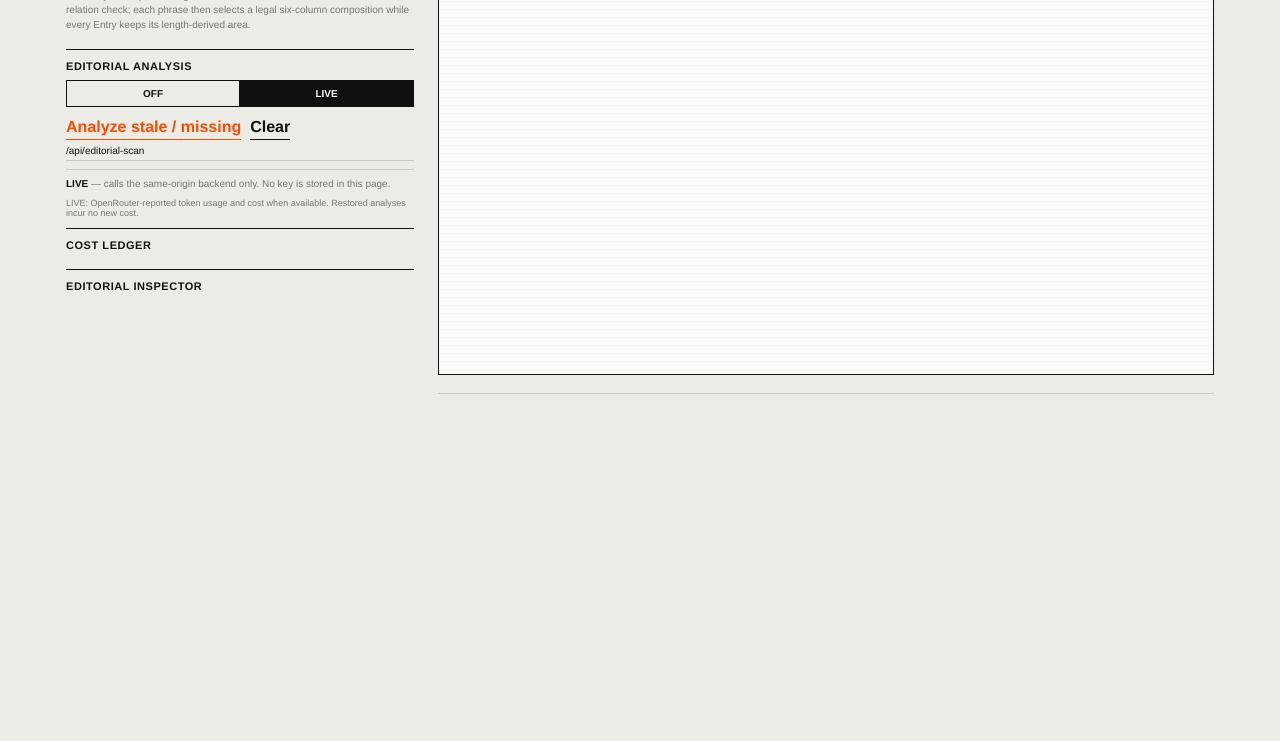
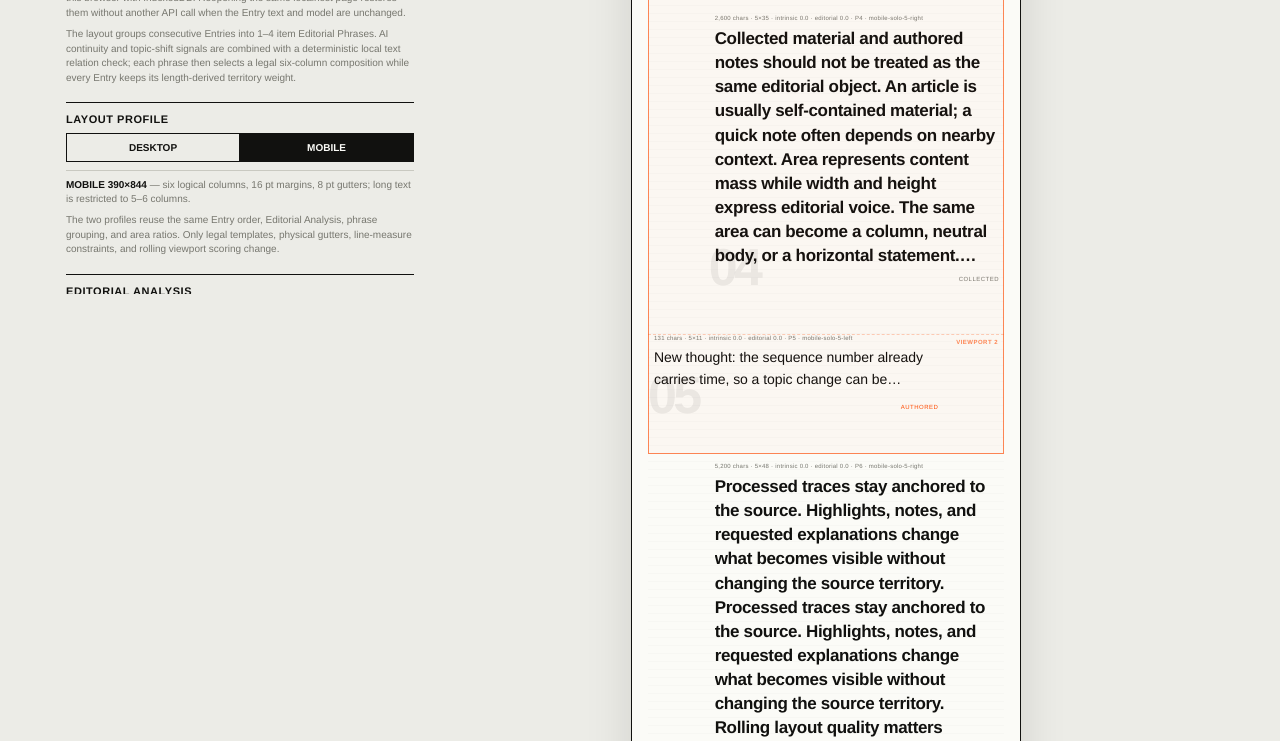
Before and after one commit to adxrgh/test, a website: page typeblock-editorial-ai-lab/index.html in a window 1280 px wide. Shown: the part 604-1345 px from the top of the page. Before the commit the page ends 1022 px from the top, so only its background shows below. Drawn offline with Linux system fonts and the light colour scheme; no server answers.

Commit message:
Expose desktop and 390x844 mobile layout profiles

```diff
--- a/typeblock-editorial-ai-lab/index.html
+++ b/typeblock-editorial-ai-lab/index.html
@@ -5,7 +5,7 @@
 <link rel="stylesheet" href="style.css">
 <link rel="stylesheet" href="phrase-layout.css">
 <div class="app" id="app">
-<header class="head"><h1>TypeBlock<br>Editorial AI Lab</h1><small>local data → editorial scan → phrase layout</small></header>
+<header class="head"><h1>TypeBlock<br>Editorial AI Lab</h1><small>local data → editorial scan → responsive phrase layout</small></header>
 <aside class="side">
   <section class="p"><h2>Dataset</h2>
     <div class="row"><input id="dataFile" type="file" accept=".json,application/json"><a href="data-template.json" download>JSON template</a></div>
@@ -15,7 +15,15 @@
     <div class="row"><button id="apply">Apply text</button><button id="reset">Reset sample</button></div>
     <p>Fudebam import reads only <code>entries[]</code>: <code>content</code>, <code>createdAt</code>, and <code>captureOrigin</code>. Records with <code>hiddenAt</code> or <code>mergedIntoEntryID</code> are excluded. Annotations, revisions, and AI review sessions remain sidecars rather than becoming Layout Entries. The newest 10 active Entries are selected, then placed oldest → newest.</p>
     <p>The selected 10-entry snapshot and its Editorial Analysis are stored locally in this browser with IndexedDB. Reopening the same localhost page restores them without another API call when the Entry text and model are unchanged.</p>
-    <p>The layout now groups consecutive Entries into 1–4 item Editorial Phrases. AI continuity and topic-shift signals are combined with a deterministic local text relation check; each phrase then selects a legal six-column composition while every Entry keeps its length-derived area.</p>
+    <p>The layout groups consecutive Entries into 1–4 item Editorial Phrases. AI continuity and topic-shift signals are combined with a deterministic local text relation check; each phrase then selects a legal six-column composition while every Entry keeps its length-derived territory weight.</p>
+  </section>
+  <section class="p"><h2>Layout profile</h2>
+    <div class="profile-switch">
+      <button data-layout-profile="desktop" aria-pressed="false">DESKTOP</button>
+      <button data-layout-profile="mobile" class="on" aria-pressed="true">MOBILE</button>
+    </div>
+    <div class="status" id="profileStatus"><strong>MOBILE 390×844</strong> — six logical columns, 16 pt margins, 8 pt gutters; long text is restricted to 5–6 columns.</div>
+    <p class="profile-spec">The two profiles reuse the same Entry order, Editorial Analysis, phrase grouping, and area ratios. Only legal templates, physical gutters, line-measure constraints, and rolling viewport scoring change.</p>
   </section>
   <section class="p"><h2>Editorial analysis</h2>
     <div class="mode"><button data-mode="off">OFF</button><button data-mode="live" class="on">LIVE</button></div>
@@ -34,6 +42,7 @@
 </div>
 <script>window.TYPEBLOCK_DEFERRED_BOOT=true;</script>
 <script src="core.js"></script>
+<script src="layout-profile.js"></script>
 <script src="provider-openrouter.js"></script>
 <script src="solver-phrase-model.js"></script>
 <script src="solver-phrase-templates.js"></script>
```
